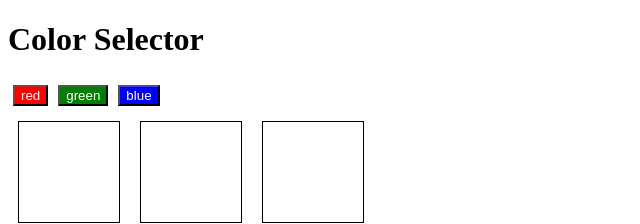
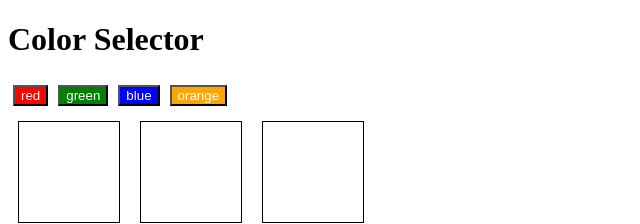
Before and after one commit to acciojob/passing-handler-prop-react-Bharat8087, a React app: page / in a window 1280 px wide. Shown: the top 224 px of the page, without its empty margins (0-640 px from the left). Built offline with nearby package versions, Linux system fonts and the light colour scheme.

Commit message:
Update ColourSelector.js

```diff
--- a/src/ColourSelector.js
+++ b/src/ColourSelector.js
@@ -1,7 +1,9 @@
+
+
 import React from 'react';
 
 const ColourSelector = ({ onColorSelect }) => {
-  const colors = ['red', 'green', 'blue'];
+  const colors = ['red', 'green', 'blue', 'orange'];
 
   return (
     <div>
@@ -10,6 +12,7 @@ const ColourSelector = ({ onColorSelect }) => {
           key={color}
           style={{ backgroundColor: color, color: 'white', margin: '5px' }}
           onClick={() => onColorSelect(color)}
+          data-testid={color} // Adding data-testid attribute
         >
           {color}
         </button>
```
